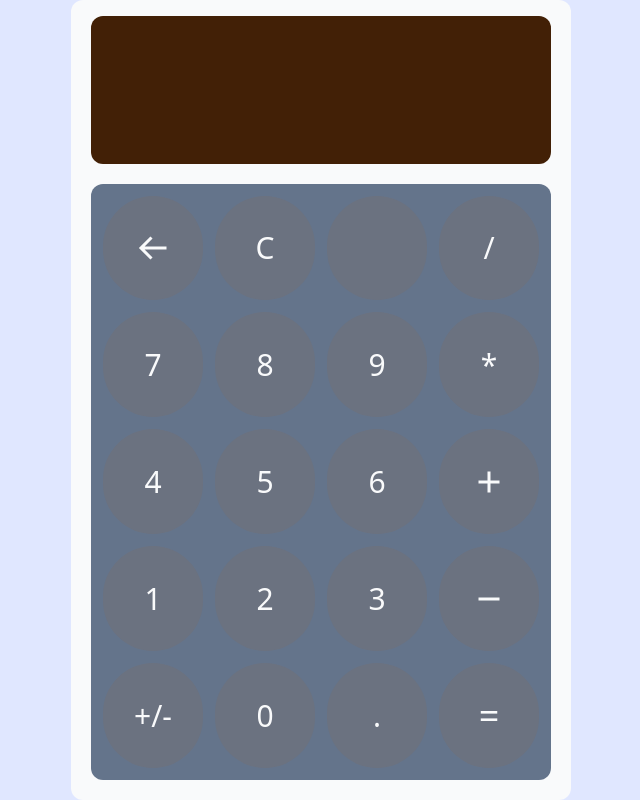
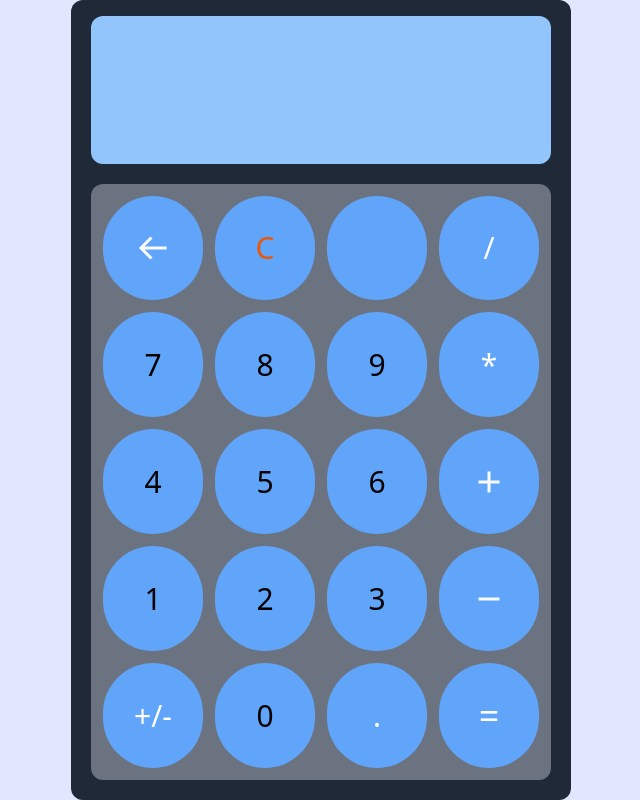
Before and after one commit to Ali-Ghasemi-Tech/calculator, a website: page index.html in a window 1280 px wide. Both pictures are taken after a click on the button "+/-". Shown: the whole page, without its empty margins (319-959 px from the left). Drawn offline with Linux system fonts and the light colour scheme.

Commit message:
style the calculator

```diff
--- a/index.html
+++ b/index.html
@@ -10,21 +10,21 @@
 </head>
 <body class="flex justify-center items-center h-screen bg-indigo-100">
     <!-- calculator box -->
-    <div id="calculator-box" class="flex flex-col items-center w-[500px] h-[800px] bg-gray-50 rounded-xl ">
+    <div id="calculator-box" class="flex flex-col items-center w-[500px] h-[800px] bg-gray-800 rounded-xl ">
         <!-- screen section -->
-        <div id="screen-section" class="flex overflow-hidden flex-row items-center justify-end pr-5 w-[92%] h-[200px] bg-yellow-950 mt-4 rounded-xl">
-            <span class="font-sans text-6xl text-white"></span>
+        <div id="screen-section" class="flex overflow-hidden flex-row items-center justify-end pr-5 w-[92%] h-[200px] bg-blue-300 mt-4 rounded-xl ">
+            <span class="font-sans text-6xl text-black"></span>
         </div>
         <!-- button section -->
-        <div id="button-section" class="bg-slate-500 w-[92%] h-full mt-5 mb-5 rounded-xl grid grid-cols-4 grid-rows-5 gap-3 p-3">
+        <div id="button-section" class="bg-gray-500 w-[92%] h-full mt-5 mb-5 rounded-xl grid grid-cols-4 grid-rows-5 gap-3 p-3">
             <button id="back" class="button flex justify-center items-center"><img src="images/arrow-back-regular-36.png" alt=""></button>
-            <button id="clear" class="button">C</button>
+            <button id="clear" class="button text-orange-600">C</button>
             <button id="percent" class="button"></button>
-            <button id="divide" class="button">/</button>
+            <button id="divide" class="button text-white">/</button>
             <button id="7" class="button">7</button>
             <button id="8" class="button">8</button>
             <button id="9" class="button">9</button>
-            <button id="multiply" class="button">*</button>
+            <button id="multiply" class="button text-white">*</button>
             <button id="4" class="button">4</button>
             <button id="5" class="button">5</button>
             <button id="6" class="button">6</button>
@@ -33,10 +33,10 @@
             <button id="2" class="button">2</button>
             <button id="3" class="button">3</button>
             <button id="minus" class="button flex justify-center items-center"><img src="images/minus-regular-36.png" alt=""><span class="hidden">-</span></button>
-            <button id="toggle" class="button">+/-</button>
+            <button id="toggle" class="button text-white">+/-</button>
             <button id="0" class="button">0</button>
-            <button id="float" class="button">.</button>
-            <button id="equal" class="button text-4xl">=</button>
+            <button id="float" class="button text-white">.</button>
+            <button id="equal" class="button text-4xl textwhi text-white">=</button>
         </div>
     </div>
     <script src="./logic/index.js"></script>
--- a/logic/index.js
+++ b/logic/index.js
@@ -2,7 +2,7 @@ let numbers = [];
 
 let lastNumber = "";
 let lastObjectInList = numbers[numbers.length-1];
-const operators =['/' , '*' , '+' ,'-' ];
+const operators =['/' , '*' , '+' ,'-'];
 
 const back = document.getElementById('back');
 const equal = document.getElementById('equal');
@@ -21,13 +21,11 @@ const dontShow = ['C' , '+/-' , '', '='];
 [...document.querySelectorAll(".button")].forEach(el => el.addEventListener("click" ,() => {
 
 
-
     // print out list
-    if(Number(el.textContent) || el.textContent === '.' ){
+    if(Number(el.textContent) || el.textContent === '.' || el.id === '0'){
         if(text.includes('.') && el.textContent === '.'){}
-        else{
+        else {
             lastNumber += el.textContent;
-            console.log(lastNumber)
             text += el.textContent;
         }
 
@@ -100,8 +98,8 @@ const dontShow = ['C' , '+/-' , '', '='];
         console.log("doing sth wrong");
     }
 
-    screen.innerHTML = `<div id="screen-section" class="flex overflow-hidden flex-row items-center justify-end pr-5 w-[92%] h-[200px] bg-yellow-950 mt-4 rounded-xl">
-    <span class="font-sans text-6xl text-white"> ${text}</span>
+    screen.innerHTML = `<div id="screen-section" class="flex overflow-hidden flex-row items-center justify-end pr-5 w-[92%] h-[200px] bg-blue-300 mt-4 rounded-xl">
+    <span class="font-sans text-6xl text-black"> ${text}</span>
 </div>`
 
     console.log(typeof(text))
--- a/src/input.css
+++ b/src/input.css
@@ -4,6 +4,6 @@
 
 @layer components{
     .button{
-        @apply  bg-gray-500 text-3xl text-gray-50 rounded-full
+        @apply  bg-blue-400 text-3xl text-black rounded-full
     }
 }
```
Also changed, not shown: dist/output.css.
